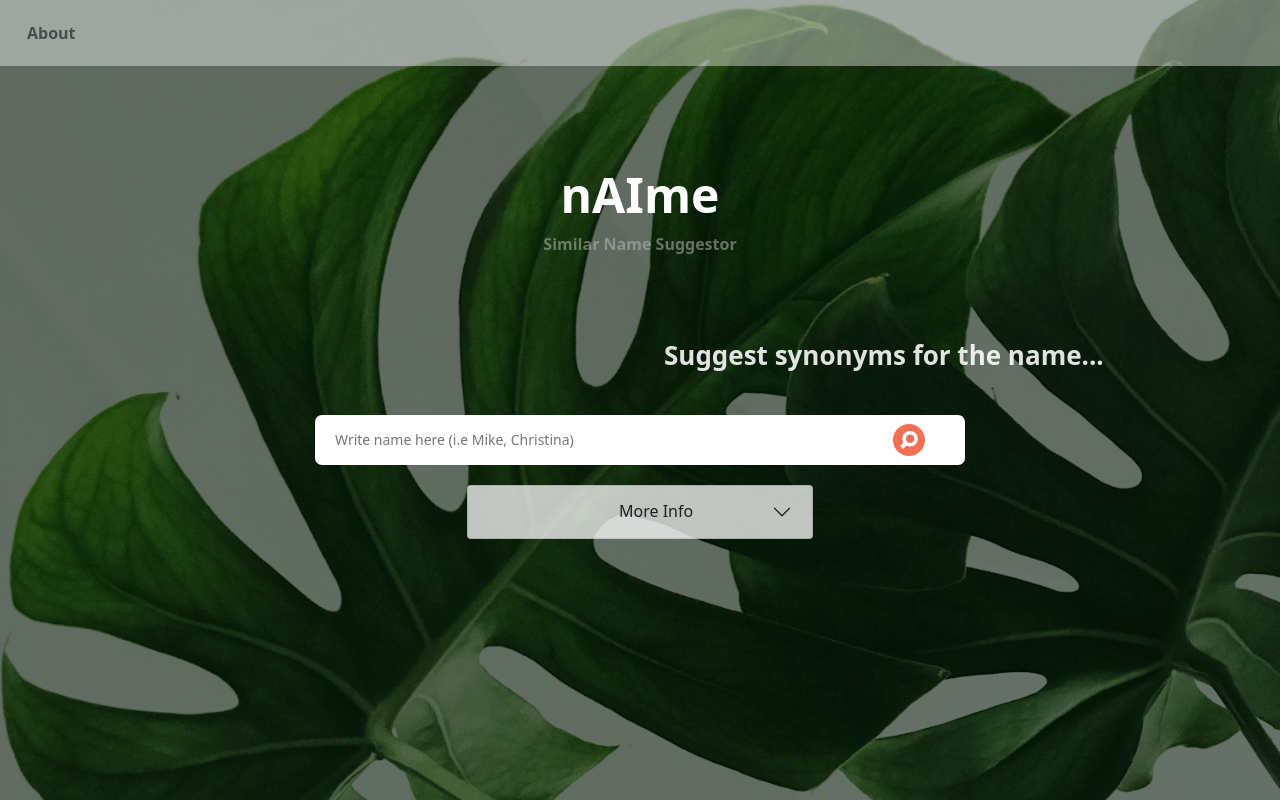
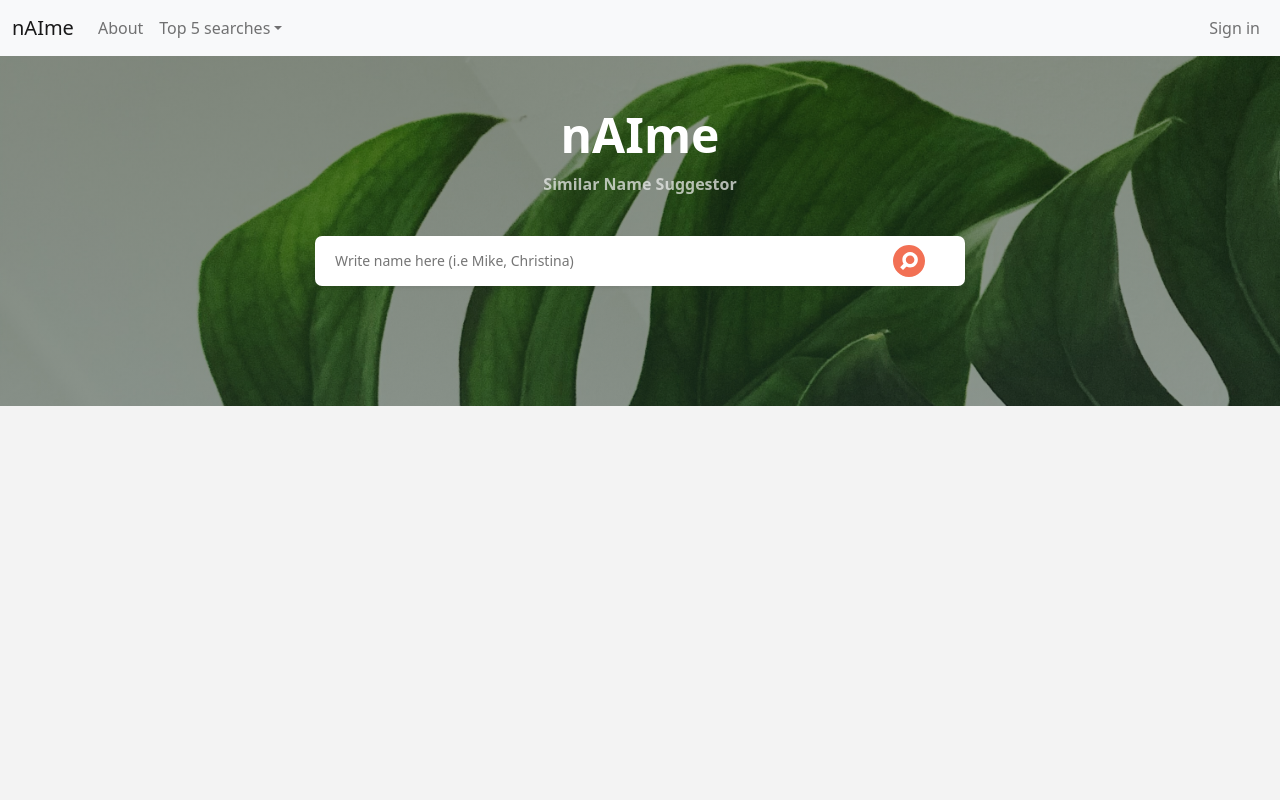
Before and after one commit to noaakl/naime-app, a React (Create React App) app: page / in a window 1280 px wide. Built offline with nearby package versions, Linux system fonts and the light colour scheme.

Commit message:
css changes

```diff
--- a/package.json
+++ b/package.json
@@ -12,14 +12,16 @@
     "node-sass": "^7.0.1",
     "react": "^17.0.2",
     "react-bootstrap": "^2.1.0",
+    "react-bootstrap-icons": "^1.7.2",
     "react-dom": "^17.0.2",
+    "react-icons": "^4.3.1",
     "react-router-dom": "^6.2.1",
     "react-scripts": "5.0.0",
     "web-vitals": "^2.1.0"
   },
   "scripts": {
     "start": "react-scripts start",
-    "start-backend": "cd backend && env/bin/flask run",
+    "start-backend": "cd backend && env/Scripts/flask run",
     "build": "react-scripts build",
     "test": "react-scripts test",
     "eject": "react-scripts eject"
--- a/src/App.module.scss
+++ b/src/App.module.scss
@@ -2,7 +2,7 @@
 @import url('https://fonts.googleapis.com/css2?family=Poppins:wght@400;500;600&display=swap');
 
 * {
-    margin:auto;
+    // margin:auto;
     padding: 0;
 }
 
@@ -13,11 +13,21 @@
 }
 
 .about_button {
-	margin:  15px 15px 15px;
-	padding: 0 20px;
+	margin:  6px 6px 6px;
+	padding: 0 5px;
 	// font-size: 26px;
     // font-weight: 600;
 	text-decoration: underline;
+}
+.about_text {
+	text-align: center;
+}
+.about_title {
+	text-align: center;
+}
+.col_css {
+	border: #003eff;
+	background-color: pink;
 }
 
 .about_button:hover{
@@ -38,13 +48,12 @@
 body{
     margin: 40;
     font-family: sans-serif;
-    background-image: url('./images/bg.jpg');
     background-size: cover;
     font-family: 'Poppins', sans-serif;
 }
 
 body:before {
-    background: #021709;
+    background: rgb(236, 236, 236);
     position: fixed;
     content: "";
     width: 100%;
@@ -58,8 +67,8 @@ body:before {
 }
 
 .info_accordion {
-	width: 30%;
-	text-align: center;
+	width: 50%;
+	text-align: right;
 	opacity: .75;
 }
 
@@ -69,7 +78,7 @@ body:before {
 	position: relative;
     p {
 	margin-right: 10px;
-    color: rgba(255, 255, 255, 0.877);
+    // color: rgba(255, 255, 255, 0.877);
     font-size: 26px;
     font-weight: 600;
     }
@@ -81,8 +90,7 @@ body:before {
 .popover{
 	white-space:pre-line;
 	font-size: 15px;
-	margin: 10 10 10 10;
-	padding: 10 10 10 10;
+	margin: 5px;
 }
 
 .result_wrapper{
@@ -91,7 +99,7 @@ body:before {
     .result_title{
         margin: 40px 0 25px;
         float: left;
-        color: white;
+        // color: white;
         cursor: pointer;
 
         h2 {
@@ -112,13 +120,18 @@ body:before {
     text-align: center;
 	font-weight: 600;
     // padding: 50px 0 0 0;
-	color: rgba(185, 184, 184, 0.534);
+	color: rgba(233, 235, 234, 0.747);
+	padding-bottom: 100px;
+	background-image: linear-gradient(rgba(20, 39, 21, 0.5), rgba(35, 56, 45, 0.5)), url('./images/bg.jpg');
+	//background-image: url('./images/bg.jpg');
+	background-size: cover;
+
     h1 {
 		border: none;
         font-size: 48px;
         color: #fff;
         font-weight: 600;
-		padding-top: 100px;
+		padding-top: 50px;
 		// margin: 40px 0 0 0;
     }
 }
@@ -134,6 +147,7 @@ body:before {
 }
 
 .search_inner {
+	box-shadow: 0 .125rem .25rem rgba(0,0,0,.075)!important;
     position: relative;
     display: -ms-flexbox;
     display: flex;
@@ -176,16 +190,18 @@ body:before {
 .container_fluid {
     width: 90%;
     margin: auto;
+	padding-bottom: 20px;
 }
 
 .result_wrapper {
-    color: #fff;
     width: 100%;
-    margin-bottom: 15px;
+    margin-bottom: 8px;
+	margin-top: 10px;
+	color:rgb(29, 29, 29);
     h3 {
         font-size: 15px;
         margin-bottom: 15px;
-        text-decoration: underline;
+        // text-decoration: underline;
     }
     h2 {
         list-style: none;
@@ -215,16 +231,16 @@ body:before {
         position: relative;
     }
     span:before {
-        content: "";
+        // content: "";
         position: absolute;
-        border: 3px solid #fff;
+        // border: 3px solid #fff;
         border-radius: 40px;
         left: 0;
         bottom: 0;
         top: 0;
         margin: auto;
         height: 0px;
-        background: #fff;
+        // background: #fff;
     }
 }
 
@@ -1214,7 +1230,7 @@ a.ui-button:active,
 .ui-state-active a,
 .ui-state-active a:link,
 .ui-state-active a:visited {
-	color: #ffffff;
+	// color: #ffffff;
 	text-decoration: none;
 }
 
--- a/src/Home.js
+++ b/src/Home.js
@@ -2,10 +2,18 @@ import { useState } from 'react'
 import axios from "axios";
 import Styles from "./App.module.scss";
 import { Button } from 'react-bootstrap';
+import { Navbar } from 'react-bootstrap';
+import { Nav } from 'react-bootstrap';
+import { Container } from 'react-bootstrap';
+import { Offcanvas } from 'react-bootstrap';
+import { NavDropdown } from 'react-bootstrap';
+import { Form } from 'react-bootstrap';
+import { FormControl } from 'react-bootstrap';
 import Results from './Results';
 import PopularNames from './PopularNames';
 import 'bootstrap/dist/css/bootstrap.min.css';
 import Modal from 'react-bootstrap/Modal'
+import { ArrowRight } from 'react-bootstrap-icons';
 
 const Home = () => {
 
@@ -52,24 +60,26 @@ const Home = () => {
 
     return (
         <>
-        <div className={Styles.bar}>
-            <Button onClick={handleAbout} className={Styles.about_button} style={{ border: "#000" }} variant="Success"><strong>About</strong></Button>
-            </div>
-            <div className={Styles.container_fluid}>
-                <div className={Styles.page_title}>
-                    <h1>nAIme</h1>
-                    <div className={Styles.page_title}>Similar Name Suggestor</div>
-                </div>
-                <div className={Styles.search_title}>
-                    <div>
-                        <p>Suggest synonyms for the name...</p>
-                        <div className={Styles.top}>
-                            <div className={Styles.top}>
-                            </div>
-                        </div>
-                    </div>
-                </div>
-                <div className={Styles.search_wraper}>
+    <Navbar expand="lg" bg='light'>
+        <Container fluid>
+        <Navbar.Brand href="#">nAIme</Navbar.Brand>
+        <Navbar.Toggle aria-controls="navbarScroll" />
+        <Navbar.Collapse id="navbarScroll">
+            <Nav className="me-auto" navbarScroll>
+                <Nav.Link  onClick={handleAbout}  variant="Success">About</Nav.Link>
+                <PopularNames />
+             </Nav>
+            <Nav className="ml-auto my-2 my-lg-0" >
+                <Nav.Link>Sign in</Nav.Link>
+            </Nav>
+        </Navbar.Collapse>
+        </Container>
+    </Navbar>
+
+        <div className={Styles.page_title}>
+            <h1>nAIme</h1>
+            <div>Similar Name Suggestor</div>
+            <div className={Styles.search_wraper} >
                     <div className={Styles.search_inner}>
                         <input className={Styles.form_control} value={nameToSearch} onChange={(e) =>
                             setNameToSearch(e.target.value)} placeholder="Write name here (i.e Mike, Christina)" />
@@ -84,7 +94,28 @@ const Home = () => {
                         </span>
                     </div>
                 </div>
-                <PopularNames />
+        </div>
+
+            <div className={Styles.container_fluid}>
+            {/* <div className={Styles.search_title}> */}
+                    {/* <p style={{textAlign:"center"}}>Suggest synonyms for the name...</p> */}
+                {/* </div> */}
+                {/* <div className={Styles.search_wraper} >
+                    <div className={Styles.search_inner}>
+                        <input className={Styles.form_control} value={nameToSearch} onChange={(e) =>
+                            setNameToSearch(e.target.value)} placeholder="Write name here (i.e Mike, Christina)" />
+                        <span className={Styles.search_btn}>
+                            <button className={Styles.search_btn} id="searchName" onClick={() => {
+                                searchName(nameToSearch)
+                            }} method="POST">
+                                <svg width="32" height="32" viewBox="0 0 32 32" fill="none" xmlns="http://www.w3.org/2000/svg">
+                                    <path d="M16 0C7.16344 0 0 7.16344 0 16C0 24.8366 7.16344 32 16 32C24.8366 32 32 24.8366 32 16C32 7.16344 24.8366 0 16 0ZM17.0977 6.9336C21.3785 6.9336 24.8477 10.4047 24.8477 14.6855C24.8477 18.9664 21.3785 22.4355 17.0977 22.4355C15.8022 22.4355 14.5812 22.1186 13.5078 21.5566C13.5089 21.5616 13.5106 21.5673 13.5117 21.5723L10.0156 25.0664L7.15235 22.2012L10.5234 18.8281C10.529 18.8256 10.5354 18.8247 10.541 18.8223C9.78403 17.6251 9.34571 16.2066 9.34571 14.6855C9.34571 10.4047 12.8168 6.9336 17.0977 6.9336ZM17.0977 10.377C14.7186 10.377 12.7891 12.3065 12.7891 14.6855C12.7891 17.0646 14.7186 18.9922 17.0977 18.9922C19.4767 18.9922 21.4043 17.0646 21.4043 14.6855C21.4043 12.3065 19.4767 10.377 17.0977 10.377Z" fill="#F27054" />
+                                </svg>
+                            </button>
+                        </span>
+                    </div>
+                </div> */}
+                {/* <PopularNames /> */}
                 {showResults && (
                     <Results searchedName={searchedName} algorithemsData={algorithemsData} />)
                 }
@@ -95,13 +126,13 @@ const Home = () => {
                     <Modal.Header closeButton>
                         <Modal.Title>nAIme</Modal.Title>
                     </Modal.Header>
-                    <Modal.Body>
+                    <Modal.Body className={Styles.about_text}>
                     Our nAime website delivers the SpokenName2Vec and GRAFT novelty algorithms along with the Jellyfish package algorithms.
 Using these algorithms you will be able to retrieve alternative and similar names for a given name query.
 In this nAime website you will also see different statistics on name searches such as all time top names searched and how many searches included your very own query. You will be able to rank the quality of the retrieved names, sort and filter the results to your liking. Enjoy our website and happy searching!
                     </Modal.Body>
                     <Modal.Footer>
-                        <Button variant="secondary" onClick={handleAbout}>
+                        <Button variant="secondary" onClick={handleAbout} style={{backgroundColor:"green"}}>
                             Close
                         </Button>
                     </Modal.Footer>
--- a/src/PopularNames.js
+++ b/src/PopularNames.js
@@ -2,6 +2,7 @@ import Styles from './App.module.scss'
 import Accordion from 'react-bootstrap/Accordion'
 import { useState } from 'react'
 import axios from "axios";
+import { NavDropdown } from 'react-bootstrap';
 
 const PopularNames = ({ searchedName }) => {
     const [topSearches, setTopSearches] = useState({});
@@ -26,28 +27,34 @@ const PopularNames = ({ searchedName }) => {
         })}
 
     return (
+    <NavDropdown title="Top 5 searches" id="navbarScrollingDropdown"  onClick={() => getPopularNames(searchedName)}>
+    {Object.keys(topSearches).map((name) => {
+         return (<NavDropdown.Item key={name} className={Styles.info_accordion}> {'\n'+name}: {topSearches[name]} times </NavDropdown.Item>)})}
+  </NavDropdown>
 
-<div className={Styles.info}>
-<Accordion bsPrefix={Styles.info_accordion} defaultActiveKey="0">
-  <Accordion.Item>
-    <Accordion.Header onClick={() => getPopularNames(searchedName)}>
-        <div className={Styles.info_accordion_title}>
-        &nbsp;&nbsp;&nbsp;&nbsp;&nbsp;&nbsp;&nbsp;&nbsp;&nbsp;&nbsp;&nbsp;&nbsp;&nbsp;&nbsp;&nbsp;&nbsp;&nbsp;&nbsp;&nbsp;&nbsp;&nbsp;&nbsp;More Info
-        </div>
-        </Accordion.Header>
-    <Accordion.Body>
-        <div className={Styles.info_accordion_body_title}>
-    <strong>Top 5 searches:</strong>
-        </div>
+    );}
 
-    {Object.keys(topSearches).map((name) => {
-        return (<div key={name} className={Styles.info_accordion}> {'\n'+name}: {topSearches[name]} times </div>)})}
+// {/* <div className={Styles.info}> */}
+// {/* <Accordion bsPrefix={Styles.info_accordion} defaultActiveKey="0"> */}
+//   <Accordion.Item>
+    // <Accordion.Header onClick={() => getPopularNames(searchedName)}>
+        // <div className={Styles.info_accordion_title}>
+        // <b>Top 5 Searches</b>
+        // </div>
+        // </Accordion.Header>
+    // <Accordion.Body>
+        // <div className={Styles.info_accordion_body_title}>
+    // {/* <strong>Top 5 searches:</strong> */}
+        // </div>
 
-    </Accordion.Body>
-  </Accordion.Item>
-</Accordion>
-</div>
-    );
-}
+    // {Object.keys(topSearches).map((name) => {
+        // return (<div key={name} className={Styles.info_accordion}> {'\n'+name}: {topSearches[name]} times </div>)})}
+
+    // </Accordion.Body>
+//   </Accordion.Item>
+// </Accordion>
+// </div>
+    // );
+// }
 
 export default PopularNames;
--- a/src/SearchCount.js
+++ b/src/SearchCount.js
@@ -4,6 +4,7 @@ import Popover from 'react-bootstrap/Popover'
 import PopoverBody from 'react-bootstrap/PopoverBody'
 import { useState } from 'react'
 import axios from "axios";
+import { BsFillChatLeftDotsFill } from "react-icons/bs";
 
 const SearchCount = ({ searchedName }) => {
     const [count, setCount] = useState(0);
@@ -24,7 +25,7 @@ const SearchCount = ({ searchedName }) => {
                 key="info"
                 placement={"right"}
                 overlay={
-                    <Popover id={`popover-info`}>
+                    <Popover id={`popover-info`} >
                         <PopoverBody bsPrefix={Styles.popover}>
                             The name <strong>'{searchedName}'</strong>{'\n'} was searched <strong>{count}</strong> times
                         </PopoverBody>
```
Also changed, not shown: src/Results.js (+13 -7 lines), 1 other file (tests, documents, lock files or other folders).
